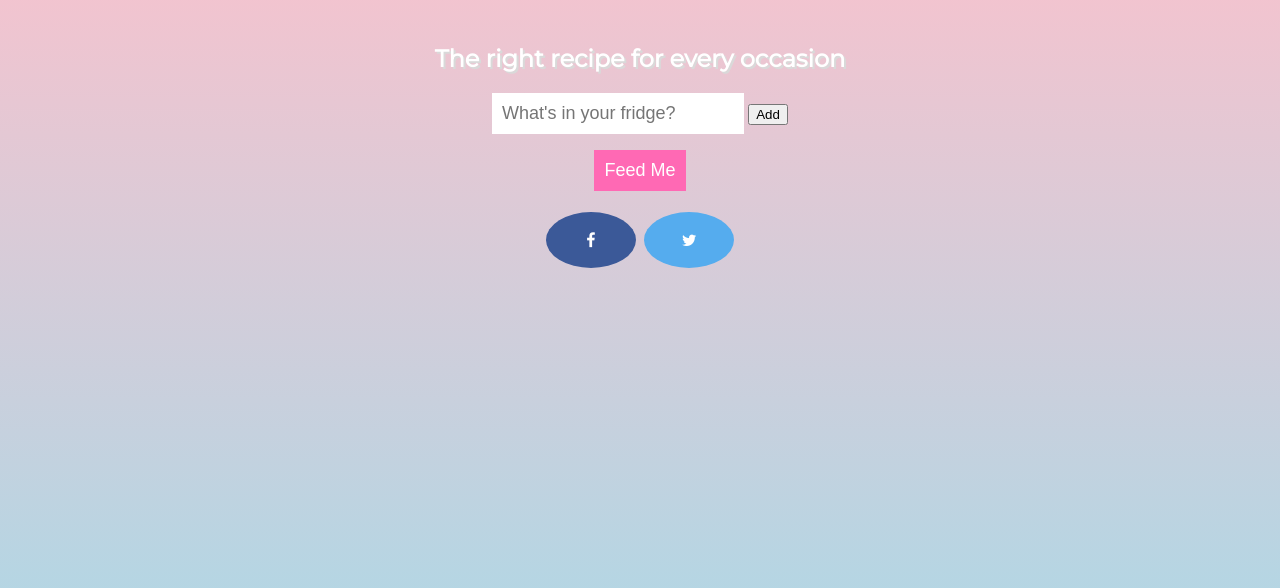
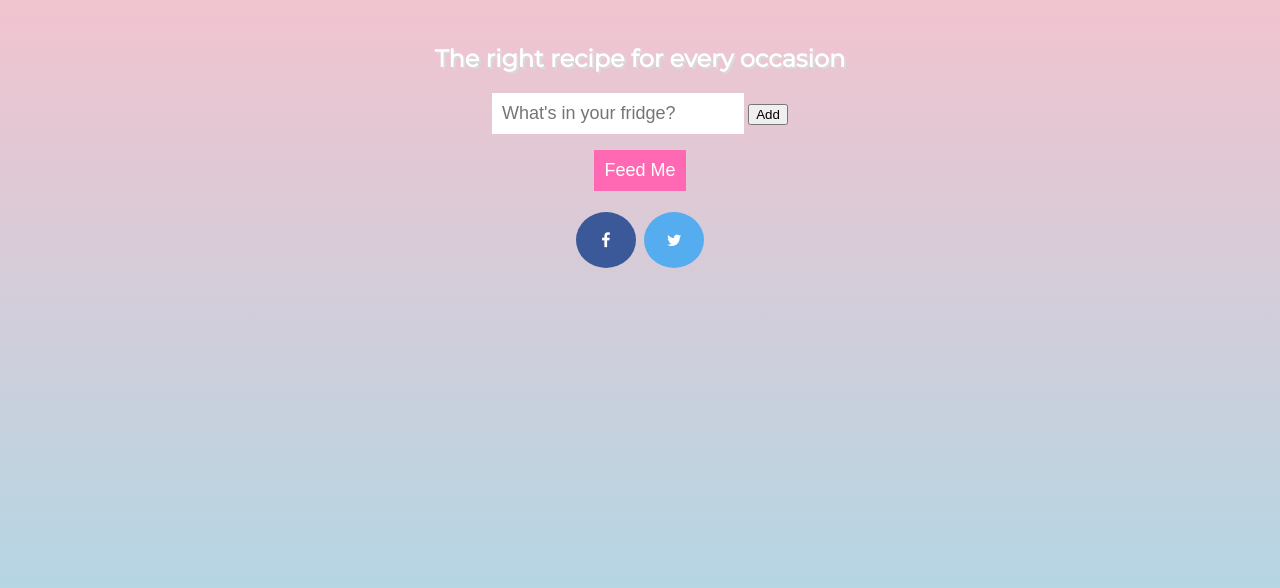
Before and after one commit to nuernbel/nuernbel.github.io, a plain HTML site: page index.html in a window 1280 px wide. Shown: the part 132-720 px from the top of the page. Drawn offline with nearby package versions, Linux system fonts and the light colour scheme; a web font is replaced by a local one.

Commit message:
Social Media round

```diff
--- a/stylesheet.css
+++ b/stylesheet.css
@@ -54,7 +54,7 @@ input[type="submit"] {
 .fa {
   padding: 20px;
   font-size: 30px;
-  width: 50px;
+  width: 20px;
   text-align: center;
   text-decoration: none;
   margin: 5px 2px;
```
